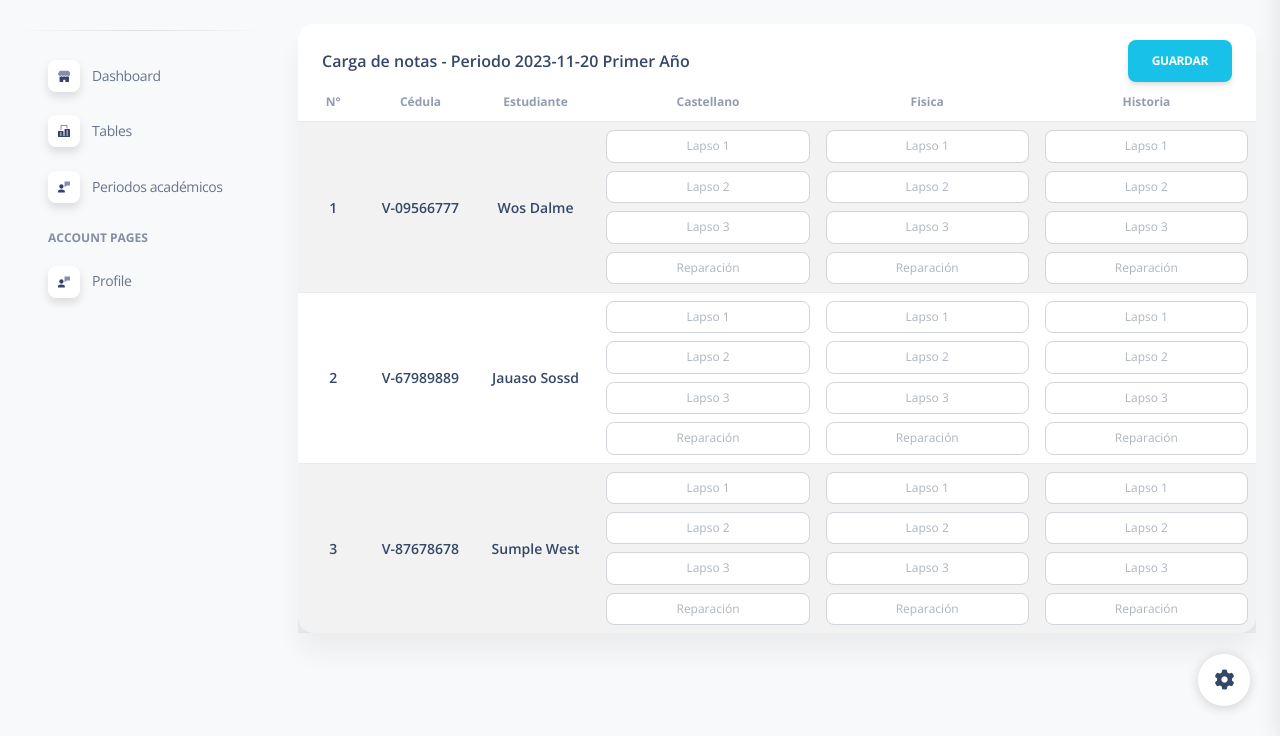
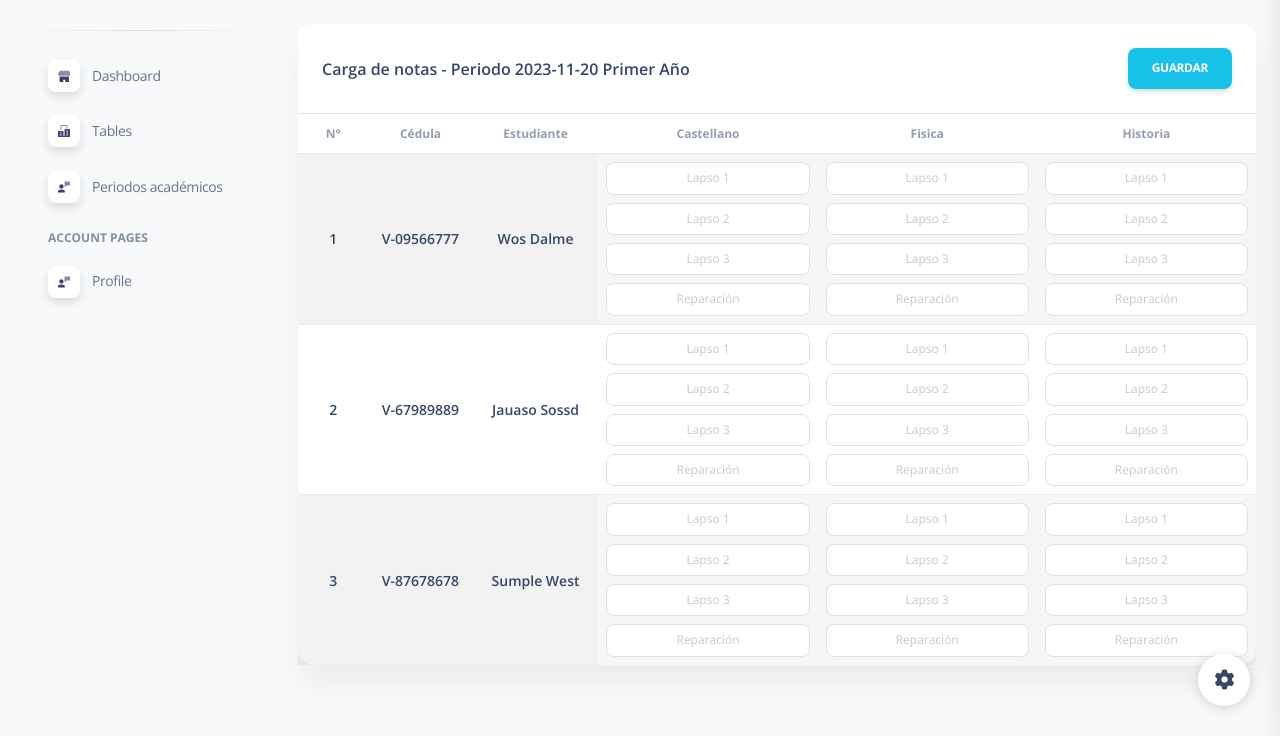
Before and after one commit to georgbztt/ETPZ, a Django app: page /notas/1/carga in a window 1280 px wide. Shown: the part 64-800 px from the top of the page. Run offline with Django 3.2, Linux system fonts and the light colour scheme; data comes from the database, SQL or seed files in the repository; some libraries are stand-ins or nearby versions.

Commit message:
form validation and layout fixing

```diff
--- a/apps/templates/home/carga_de_notas.html
+++ b/apps/templates/home/carga_de_notas.html
@@ -13,10 +13,10 @@
         <div class="col-12">
           <div class="card mb-4">
             <form method="post">
-              <div class="card-header pb-0 ">
-                <div class="d-flex flex-row justify-content-between align-content-center">
-                  <h6>Carga de notas - Periodo {{ periodo }} </h6>
-                  <button class="btn btn-primary mt-n2 mb-0" type="submit">Guardar</button>
+              <div class="card-header border-bottom">
+                <div class="m-0 d-flex flex-sm-row justify-content-between align-items-center">
+                  <h6 class="m-0">Carga de notas - Periodo {{ periodo }} </h6>
+                  <button class="btn btn-primary btm-sm m-0" type="submit">Guardar</button>
                 </div>
               </div>
               <div class="card-body p-0">
@@ -48,12 +48,12 @@
                         </td>
 
                         {% for materia in materias %}
-                        <td class="p-2">
+                        <td class="p-2 opacity-7">
                           <div class="d-flex flex-column gap-2  ">
-                            <input type="text" name="form-{{ forloop.counter0|add:multiplicador_materias }}-lapso_1" class="form-control form-control-sm w-auto text-center" placeholder="Lapso 1" maxlength="2" id="id_form-{{ forloop.counter0|add:multiplicador_materias }}-lapso_1">
-                            <input type="text" name="form-{{ forloop.counter0|add:multiplicador_materias }}-lapso_2" class="form-control form-control-sm w-auto text-center" placeholder="Lapso 2" maxlength="2" id="id_form-{{ forloop.counter0|add:multiplicador_materias }}-lapso_2">
-                            <input type="text" name="form-{{ forloop.counter0|add:multiplicador_materias }}-lapso_3" class="form-control form-control-sm w-auto text-center" placeholder="Lapso 3" maxlength="2" id="id_form-{{ forloop.counter0|add:multiplicador_materias }}-lapso_3">
-                            <input type="text" name="form-{{ forloop.counter0|add:multiplicador_materias }}-reparacion" class="form-control form-control-sm w-auto text-center"  placeholder="Reparación" maxlength="2" id="id_form-{{ forloop.counter0|add:multiplicador_materias }}-reparacion">
+                            <input type="text" name="form-{{ forloop.counter0|add:multiplicador_materias }}-lapso_1" class="form-control form-control-sm w-auto text-center" pattern="([0-1][1-9]|20|NA)" title="Ingrese solo números del 01 al 20 o NA en mayúsculas" placeholder="Lapso 1" maxlength="2" id="id_form-{{ forloop.counter0|add:multiplicador_materias }}-lapso_1">
+                            <input type="text" name="form-{{ forloop.counter0|add:multiplicador_materias }}-lapso_2" class="form-control form-control-sm w-auto text-center" pattern="([0-1][1-9]|20|NA)" title="Ingrese solo números del 01 al 20 o NA en mayúsculas" placeholder="Lapso 2" maxlength="2" id="id_form-{{ forloop.counter0|add:multiplicador_materias }}-lapso_2" >
+                            <input type="text" name="form-{{ forloop.counter0|add:multiplicador_materias }}-lapso_3" class="form-control form-control-sm w-auto text-center" pattern="([0-1][1-9]|20|NA)" title="Ingrese solo números del 01 al 20 o NA en mayúsculas" placeholder="Lapso 3" maxlength="2" id="id_form-{{ forloop.counter0|add:multiplicador_materias }}-lapso_3" >
+                            <input type="text" name="form-{{ forloop.counter0|add:multiplicador_materias }}-reparacion" class="form-control form-control-sm w-auto text-center" pattern="([0-1][1-9]|20|NA)" title="Ingrese solo números del 01 al 20 o NA en mayúsculas" placeholder="Reparación" maxlength="2" id="id_form-{{ forloop.counter0|add:multiplicador_materias }}-reparacion">
                           </div>
                         </td>
                         {% endfor %}
```
